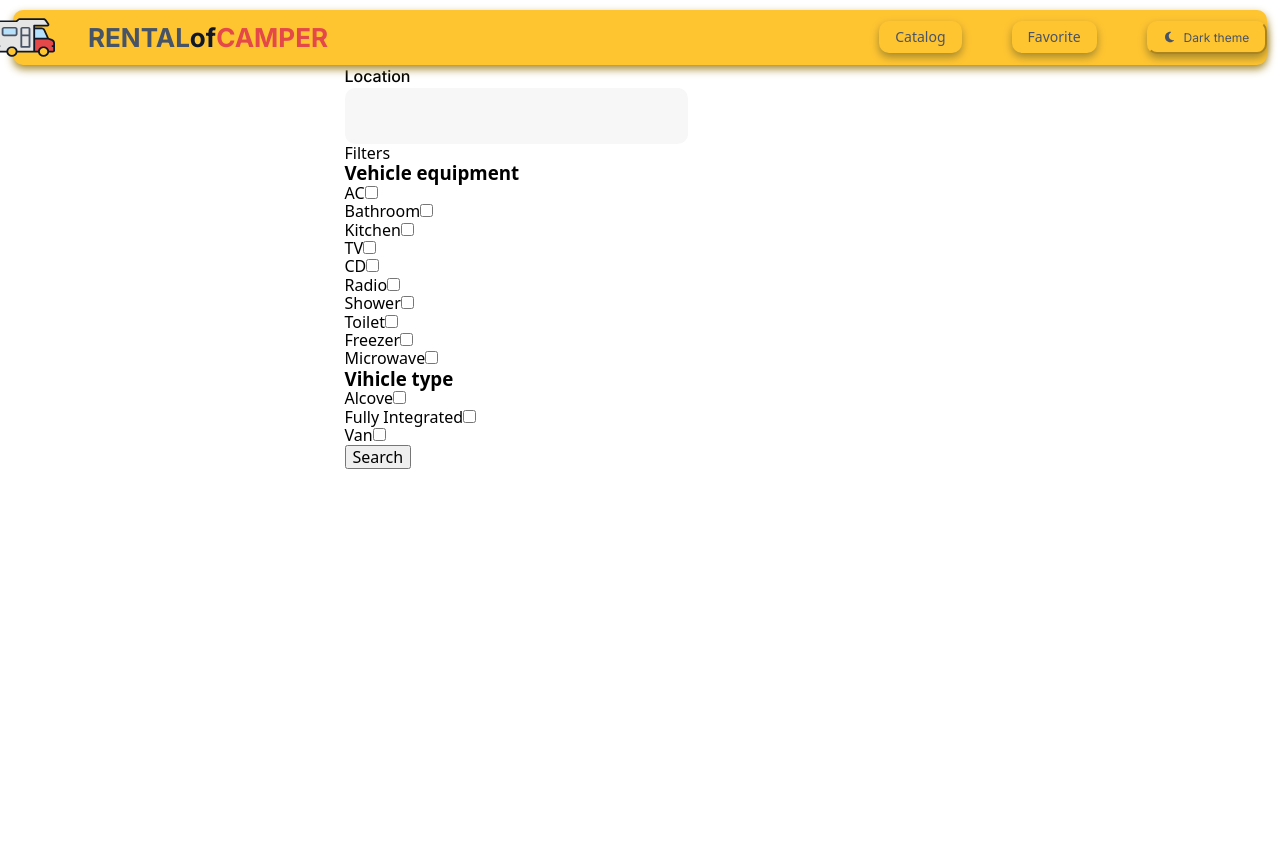
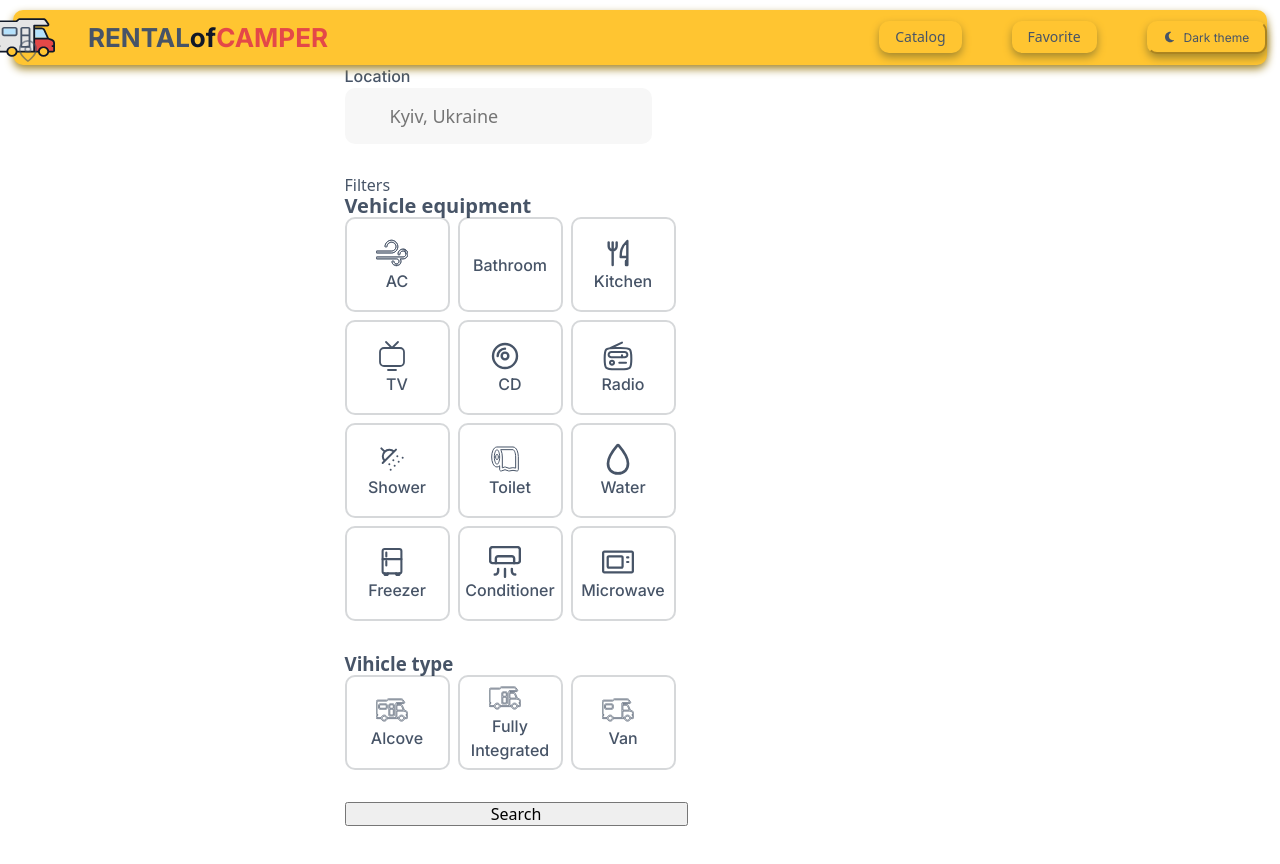
Before and after one commit to SvitlanaHu/mavericks, a React (Vite) app: page / in a window 1280 px wide. Shown: the top 864 px of the page. Before the commit the page ends 800 px from the top, so only its background shows below. Built offline with nearby package versions, Linux system fonts and the light colour scheme.

Commit message:
add styles for FilterForm

```diff
--- a/src/components/FilterForm/FilterForm.jsx
+++ b/src/components/FilterForm/FilterForm.jsx
@@ -1,20 +1,69 @@
 import { nanoid } from "nanoid";
 import style from "./FilterForm.module.css";
+import icons from "../../images/sprite.svg";
 
 export const FilterForm = () => {
+  const handleSubmit = (event) => {
+    event.preventDefault();
+
+    const form = Array.from(event.target.form.elements);
+
+    const location = form[0].value.length ? form[0].value : null;
+
+    const checkBoxValue = [];
+    form.map((checkBox) => {
+      if (checkBox.name === "equipment" && checkBox.checked) {
+        checkBoxValue.push(checkBox.value);
+      }
+    });
+
+    const radioBoxValue = form.find(
+      (radio) =>
+        radio.type === "radio" && radio.name === "form" && radio.checked
+    ).value;
+
+    console.log(location);
+    console.log(checkBoxValue);
+    console.log(radioBoxValue);
+  };
+
+  const handleChangeCheckBox = (event) => {
+    event.currentTarget.classList.toggle(style.checked);
+  };
+
+  const handleChangeRadio = (event) => {
+    document.getElementById("radio11").classList.remove(style.checked);
+    document.getElementById("radio21").classList.remove(style.checked);
+    document.getElementById("radio31").classList.remove(style.checked);
+    event.currentTarget.classList.add(style.checked);
+  };
+
   return (
     <div className={style.wrapper}>
-      <form>
+      <form className={style.formContainer}>
+        <div className={style.formlocalGroup}>
+          <label className={style.label} htmlFor="locationInput">Location</label>
+          <input
+            type="text"
+            name="locationInput"
+            placeholder="Kyiv, Ukraine"
+            id="locationInput"
+            className={style.locatonInput}
+          />
+          <svg className={style.iconMap} width="20" height="22">
+            <use href={`${icons}#icon-map-pin`}></use>
+          </svg>
+        </div>
+
         <div className={style.formGroup}>
-          <label className={style.label} htmlFor="locationInput">Location</label>
-          <input type="text" name="locationInput" id="locationInput" className={style.locatonInput}/>
-        </div>
-        <label htmlFor="">Filters</label>
-        <h3>Vehicle equipment</h3>
-        <div className={style.formGroup}>
+          <label htmlFor="">Filters</label>
+          <h3 className={style.title}>Vehicle equipment</h3>
           <ul>
             <li>
-              <label>
+              <label className={style.label}>
+                <svg className={style.icon} width="32" height="32">
+                    <use href={`${icons}#icon-AC`}></use>
+                  </svg>
                 AC
                 <input
                   type="checkbox"
@@ -25,7 +74,7 @@ export const FilterForm = () => {
               </label>
             </li>
             <li>
-              <label>
+              <label className={style.label}>
                 Bathroom
                 <input
                   type="checkbox"
@@ -36,7 +85,10 @@ export const FilterForm = () => {
               </label>
             </li>
             <li>
-              <label>
+              <label className={style.label}>
+                <svg className={style.icon} width="32" height="32">
+                    <use href={`${icons}#icon-forkKnife`}></use>
+                  </svg>
                 Kitchen
                 <input
                   type="checkbox"
@@ -47,7 +99,10 @@ export const FilterForm = () => {
               </label>
             </li>
             <li>
-              <label>
+              <label className={style.label}>
+                <svg className={style.icon} width="32" height="32">
+                    <use href={`${icons}#icon-tv`}></use>
+                  </svg>
                 TV
                 <input
                   type="checkbox"
@@ -58,7 +113,10 @@ export const FilterForm = () => {
               </label>
             </li>
             <li>
-              <label>
+              <label className={style.label}>
+                <svg className={style.icon} width="32" height="32">
+                    <use href={`${icons}#icon-cd`}></use>
+                  </svg>
                 CD
                 <input
                   type="checkbox"
@@ -69,7 +127,10 @@ export const FilterForm = () => {
               </label>
             </li>
             <li>
-              <label>
+              <label className={style.label}>
+                <svg className={style.icon} width="32" height="32">
+                    <use href={`${icons}#icon-radio`}></use>
+                  </svg>
                 Radio
                 <input
                   type="checkbox"
@@ -80,7 +141,10 @@ export const FilterForm = () => {
               </label>
             </li>
             <li>
-              <label>
+              <label className={style.label}>
+                <svg className={style.icon} width="32" height="32">
+                    <use href={`${icons}#icon-shower`}></use>
+                  </svg>
                 Shower
                 <input
                   type="checkbox"
@@ -91,7 +155,10 @@ export const FilterForm = () => {
               </label>
             </li>
             <li>
-              <label>
+              <label className={style.label}>
+                <svg className={style.icon} width="32" height="32">
+                    <use href={`${icons}#icon-toilet`}></use>
+                  </svg>
                 Toilet
                 <input
                   type="checkbox"
@@ -102,7 +169,24 @@ export const FilterForm = () => {
               </label>
             </li>
             <li>
-              <label>
+              <label className={style.label}>
+                <svg className={style.icon} width="32" height="32">
+                    <use href={`${icons}#icon-water`}></use>
+                  </svg>
+                Water
+                <input
+                  type="checkbox"
+                  name="equipment"
+                  value="toilet"
+                  id={nanoid()}
+                />
+              </label>
+            </li>
+            <li>
+              <label className={style.label}>
+                <svg className={style.icon} width="32" height="32">
+                    <use href={`${icons}#icon-freezer`}></use>
+                  </svg>
                 Freezer
                 <input
                   type="checkbox"
@@ -113,7 +197,24 @@ export const FilterForm = () => {
               </label>
             </li>
             <li>
-              <label>
+              <label className={style.label}>
+                <svg className={style.icon} width="32" height="32">
+                    <use href={`${icons}#icon-conditioner`}></use>
+                  </svg>
+                Conditioner
+                <input
+                  type="checkbox"
+                  name="equipment"
+                  value="freezer"
+                  id={nanoid()}
+                />
+              </label>
+            </li>
+            <li>
+              <label className={style.label}>
+                <svg className={style.icon} width="32" height="32">
+                    <use href={`${icons}#icon-microwave`}></use>
+                  </svg>
                 Microwave
                 <input
                   type="checkbox"
@@ -129,7 +230,10 @@ export const FilterForm = () => {
             <h3>Vihicle type</h3>
           <ul>
             <li>
-              <label>
+              <label className={style.label}>
+                <svg className={style.icon} width="32" height="32">
+                    <use href={`${icons}#icon-camper-alcove`}></use>
+                  </svg>
                 Alcove
                 <input
                   type="checkbox"
@@ -140,7 +244,10 @@ export const FilterForm = () => {
               </label>
             </li>
             <li>
-              <label>
+              <label className={style.label}>
+                <svg className={style.icon} width="32" height="32">
+                    <use href={`${icons}#icon-camper-fully-Int`}></use>
+                  </svg>
                 Fully Integrated
                 <input
                   type="checkbox"
@@ -151,7 +258,10 @@ export const FilterForm = () => {
               </label>
             </li>
             <li>
-              <label>
+              <label className={style.label}>
+                <svg className={style.icon} width="32" height="32">
+                    <use href={`${icons}#icon-camper-van`}></use>
+                  </svg>
                 Van
                 <input
                   type="checkbox"
--- a/src/components/FilterForm/FilterForm.module.css
+++ b/src/components/FilterForm/FilterForm.module.css
@@ -16,11 +16,20 @@
     width: 360px;
   }
 }
-
-.formGroup {
+.formContainer {
+  display: flex;
+  flex-direction: column;
+  gap: 32px;
+}
+.formLocalGroup {
   display: flex;
   flex-direction: column;
   height: 88;
+  position: relative;
+}
+.title {
+  font-size: 20px;
+  font-weight: 700;
 }
 .label {
   font-family: Inter;
@@ -34,4 +43,79 @@
   background-color: var(--inputs);
   border: none;
   border-radius: 10px;
+  padding-left: 45px;
+  cursor: pointer;
+  font-size: 18px;
 }
+.locatonInput::placeholder {
+  font-size: 18px;
+}
+.iconMap {
+  position: absolute;
+  left: 18px;
+  top: 40px;
+  fill: none;
+  stroke: var(--main-text);
+  opacity: 0.6;
+}
+
+.locatonInput:hover,
+.locatonInput:focus,
+.locatonInput::placeholder:hover,
+.locatonInput::placeholder:focus {
+  opacity: 1;
+}
+
+.icon {
+  fill: none;
+  stroke: var(--main-text);
+}
+
+.formGroup ul {
+  display: flex;
+  flex-direction: row;
+  flex-wrap: wrap;
+  gap: 8px;
+}
+
+.formGroup .label {
+  display: flex;
+  flex-direction: column;
+  width: 105px;
+  height: 95px;
+  border-radius: 10px;
+  align-items: center;
+  justify-content: center;
+  text-align: center;
+  cursor: pointer;
+  position: relative;
+  border: 2px solid var(--border);
+  transition: border-color 0.3s ease;
+}
+
+.formGroup input[type="checkbox"],
+.formGroup input[type="radio"] {
+  position: absolute;
+  opacity: 0;
+  cursor: pointer;
+  height: 0;
+  width: 0;
+}
+
+.formGroup label:hover {
+  border-color: #ccc;
+}
+
+.formGroup input[type="checkbox"]:checked + svg,
+.formGroup input[type="radio"]:checked + svg {
+  border-color: var(--button);
+}
+
+.formGroup svg {
+  margin-right: 10px;
+}
+
+.formGroup input[type="checkbox"]:checked + svg + p,
+.formGroup input[type="radio"]:checked + p {
+  border-color: var(--button);
+}
--- a/src/main.css
+++ b/src/main.css
@@ -18,6 +18,7 @@
 
   background-color: var(--white);
   font-family: Inter;
+  color: var(--main-text);
 }
 
 [data-theme="dark"] {
```
